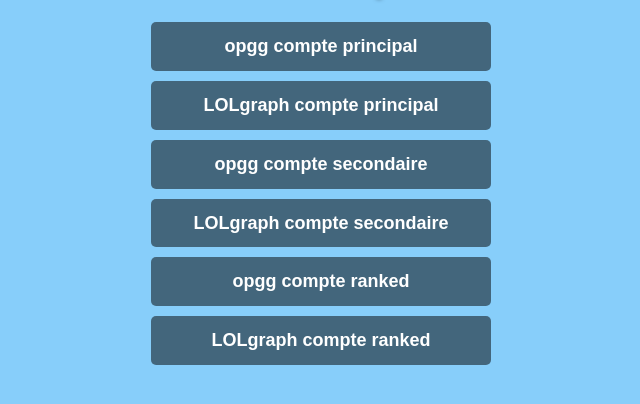
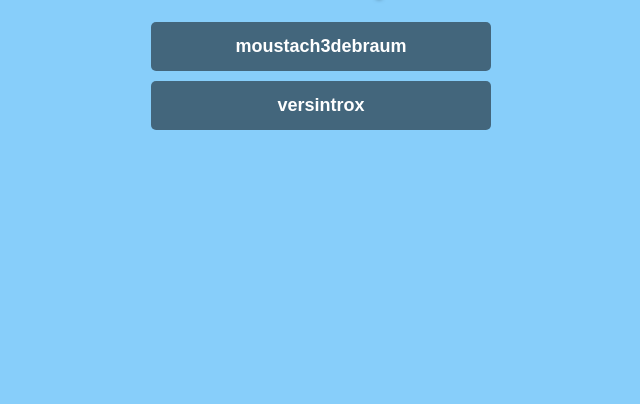
Before and after one commit to xyotha/lolcompte, a plain HTML site: page index.html in a window 1280 px wide. Shown: the part 294-698 px from the top of the page, without its empty margins (319-959 px from the left). Drawn offline with Linux system fonts and the light colour scheme.

Commit message:
Update index.html

```diff
--- a/index.html
+++ b/index.html
@@ -73,12 +73,9 @@
         <img src="https://tse2.mm.bing.net/th?id=OIP.rf75A4IRJJ6SyKgOnvlEHwHaE8&pid=Api" alt="Image de moustach3debraum">
         <h1><strong>liste compte</strong></h1>
         <p>
-            <a href="https://www.op.gg/summoners/euw/moustach3debraum-EUW">opgg compte <strong>principal</strong></a><br>
-            <a href="https://www.leagueofgraphs.com/fr/summoner/euw/moustach3debraum+-EUW#championsData-all-queues">LOLgraph compte <strong>principal</strong></a><br>
-            <a href="https://www.op.gg/summoners/euw/withmegod-EUW">opgg compte <strong>secondaire</strong></a><br>
-            <a href="https://www.leagueofgraphs.com/fr/summoner/euw/withmegod-EUW">LOLgraph compte <strong>secondaire</strong></a><br>
-            <a href="https://www.op.gg/summoners/euw/I%20smit3%20canon-EUW">opgg compte <strong>ranked</strong></a><br>
-            <a href="https://www.leagueofgraphs.com/fr/summoner/euw/I+smit3+canon-EUW">LOLgraph compte <strong>ranked</strong></a><br>
+            <a href="https://www.op.gg/summoners/euw/moustach3debraum-EUW">moustach3debraum</a><br>
+            <a href="https://www.leagueofgraphs.com/fr/summoner/euw/moustach3debraum+-EUW#championsData-all-queues">versintrox</a><br>
+
         </p>
     </body>
 </html>
```
